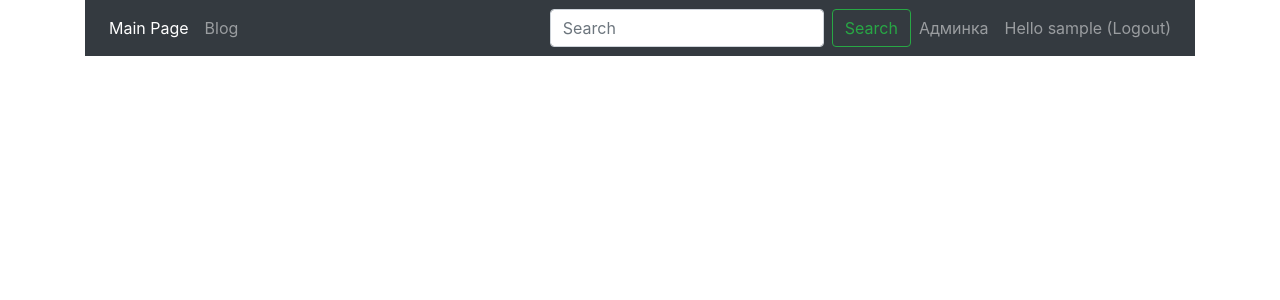
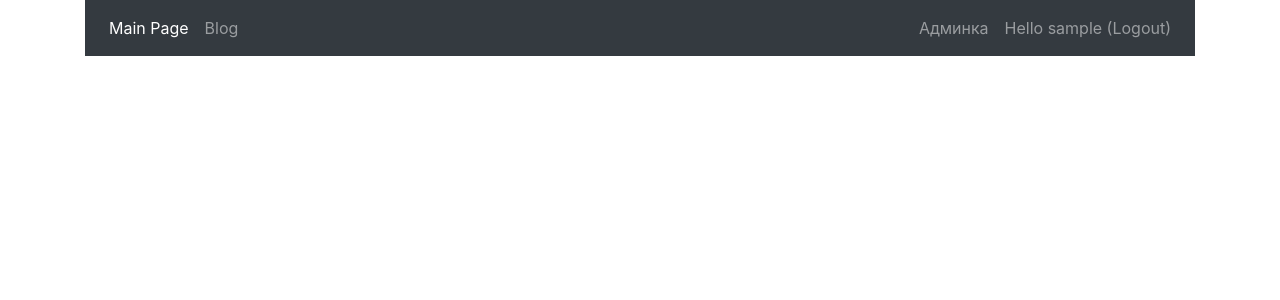
Before and after one commit to SuperSerg58/DjangoApp, a Django app: page /blog/drafts/ in a window 1280 px wide. Shown: the top 300 px of the page. Run offline with Django 3.2, Linux system fonts and the light colour scheme; the visitor is signed in with stand-in values (Sample User, id 1); data that the repository does not hold is empty; some libraries are stand-ins or nearby versions.

Commit message:
move search-form from base.html

```diff
--- a/templates/base.html
+++ b/templates/base.html
@@ -16,7 +16,7 @@
 <div class="container">
     <div class="row">
         <div class="col-12">
-            <div class="page-header">
+            <div class="page-header mb-5">
                 <nav class="navbar navbar-expand-lg navbar-dark bg-dark">
                     <div class="collapse navbar-collapse" id="navbarSupportedContent">
 
@@ -30,11 +30,8 @@
                             </li>
                         </ul>
 
-                        <form class="form-inline my-2 my-lg-0" action="{% url 'post_list' %}">
-                            <input class="form-control mr-sm-2" type="search" placeholder="Search" aria-label="Search"
-                                   name="search">
-                            <button class="btn btn-outline-success my-2 my-sm-0" type="submit">Search</button>
-                        </form>
+                        {% block search-form %}
+                        {% endblock %}
 
                         <ul class="navbar-nav">
                             {% if user.is_authenticated %}
@@ -53,13 +50,7 @@
                     </div>
                 </nav>
             </div>
-        </div>
-    </div>
-</div>
 
-<div class="container mt-5">
-    <div class="row">
-        <div class="col-12">
             {% block content %}
 
             {% endblock %}
```
Also changed, not shown: templates/blog/post_list.html (+11 -1 lines).
